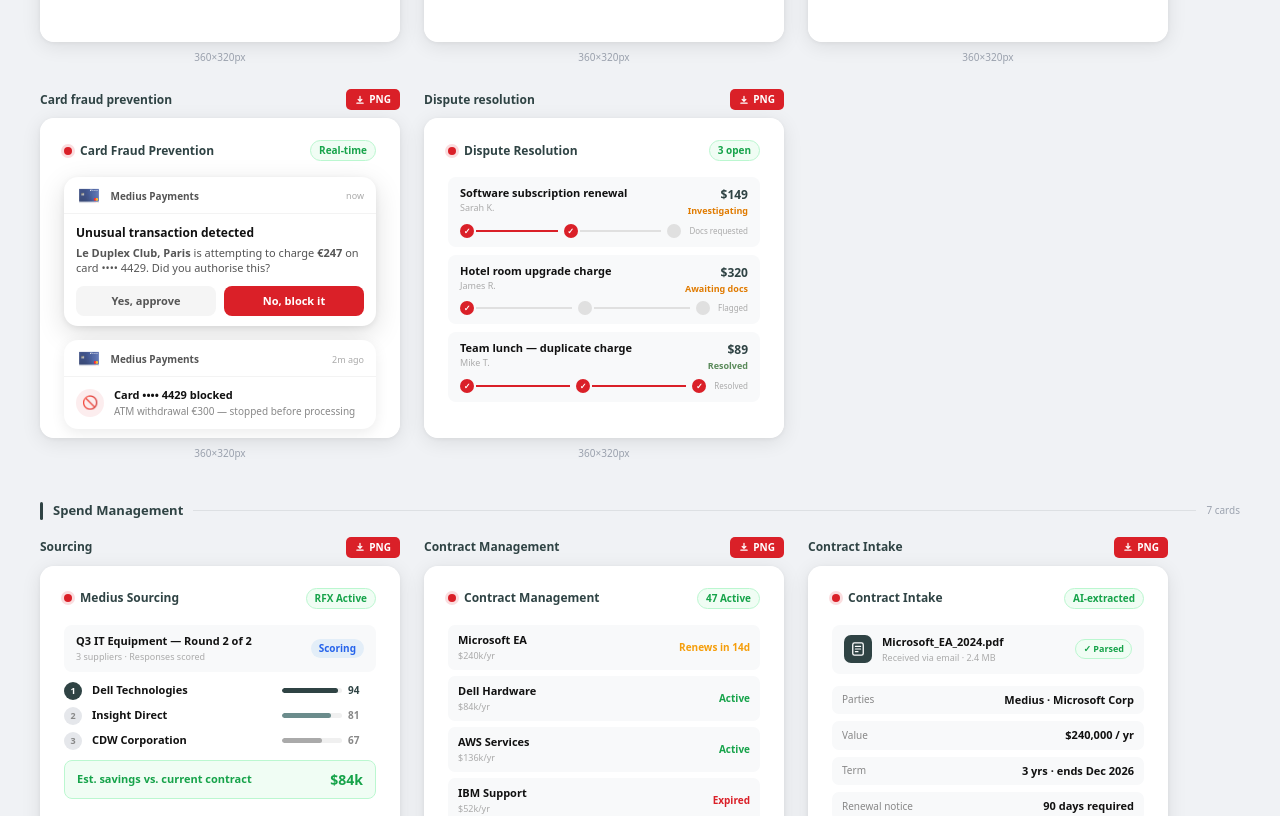
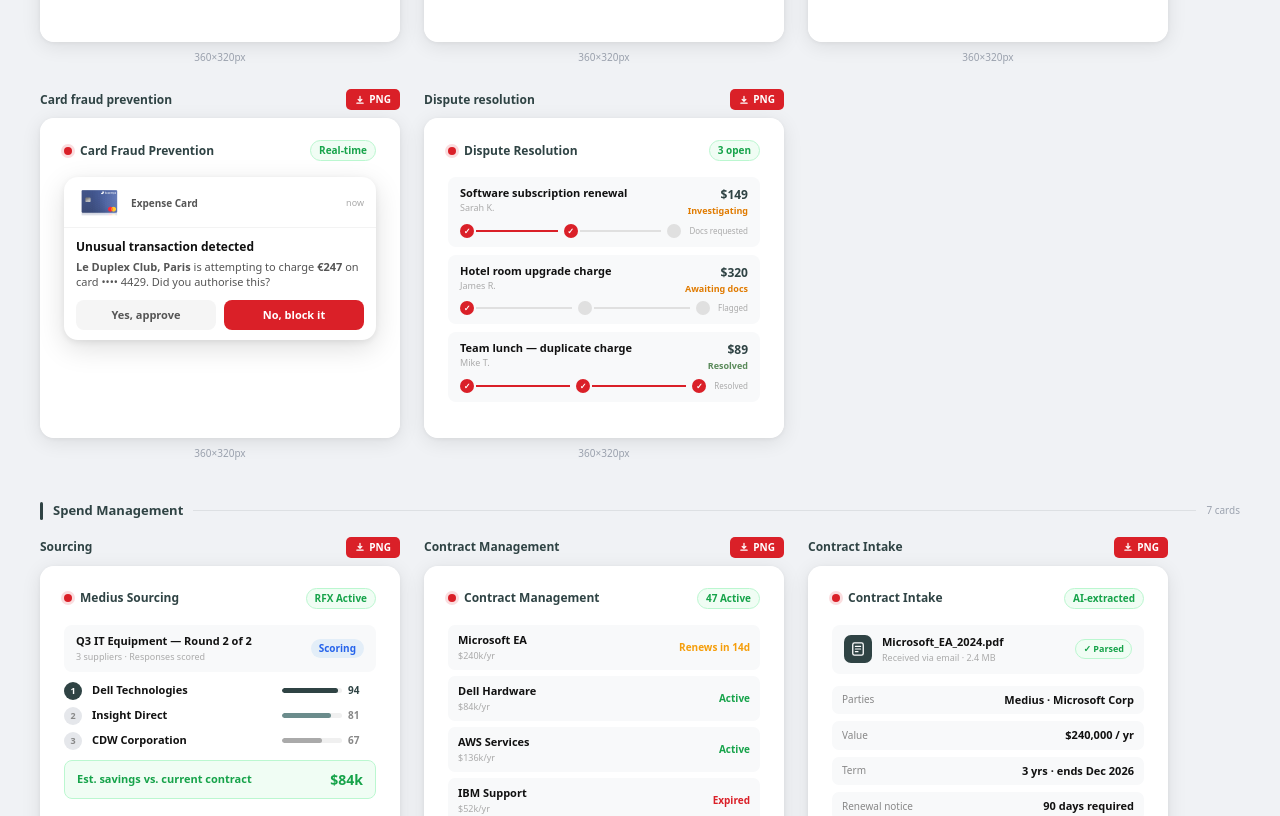
Before and after one commit to gableend/MediusAI, a Next.js app: page /all-cards in a window 1280 px wide. Shown: the part 2174-2990 px from the top of the page. Built offline with nearby package versions, Linux system fonts and the light colour scheme.

Commit message:
Simplify Card Fraud Prevention notification
- Remove second (resolved) notification — show only the pending one
- Increase Expense Card image height 18px → 32px
- Rename label "Medius Payments" → "Expense Card"

```diff
--- a/src/components/CardComponents.tsx
+++ b/src/components/CardComponents.tsx
@@ -783,8 +783,8 @@ export function PMFraudPreventionCard({ active, exit, variant = "compact" }: Car
           display: "flex", alignItems: "center", gap: "8px",
           padding: "10px 12px 8px", borderBottom: "1px solid #f3f3f3",
         }}>
-          <img src="/images/expensya-card.png" alt="" style={{ height: "18px", width: "auto" }} />
-          <span style={{ fontSize: "10px", fontWeight: 700, color: "#555", flex: 1 }}>Medius Payments</span>
+          <img src="/images/expensya-card.png" alt="" style={{ height: "32px", width: "auto" }} />
+          <span style={{ fontSize: "10px", fontWeight: 700, color: "#555", flex: 1 }}>Expense Card</span>
           <span style={{ fontSize: "9px", color: "#aaa" }}>now</span>
         </div>
         {/* Notification body */}
@@ -815,37 +815,6 @@ export function PMFraudPreventionCard({ active, exit, variant = "compact" }: Car
         </div>
       </div>
 
-      {/* Second notification — resolved (full only) */}
-      {variant === "full" && (
-        <div style={{
-          background: "white", borderRadius: "14px",
-          boxShadow: "0 4px 14px rgba(0,0,0,0.08)",
-          overflow: "hidden",
-          opacity: active ? 1 : 0, transition: "opacity 0.35s ease 0.3s",
-        }}>
-          <div style={{
-            display: "flex", alignItems: "center", gap: "8px",
-            padding: "10px 12px 8px", borderBottom: "1px solid #f3f3f3",
-          }}>
-            <img src="/images/expensya-card.png" alt="" style={{ height: "18px", width: "auto" }} />
-            <span style={{ fontSize: "10px", fontWeight: 700, color: "#555", flex: 1 }}>Medius Payments</span>
-            <span style={{ fontSize: "9px", color: "#aaa" }}>2m ago</span>
-          </div>
-          <div style={{ padding: "10px 12px", display: "flex", alignItems: "center", gap: "10px" }}>
-            <div style={{
-              width: "28px", height: "28px", borderRadius: "50%", flexShrink: 0,
-              background: "rgba(218,32,40,0.08)",
-              display: "flex", alignItems: "center", justifyContent: "center",
-            }}>
-              <span style={{ fontSize: "13px" }}>🚫</span>
-            </div>
-            <div>
-              <div style={{ fontSize: "11px", fontWeight: 700, color: "#111" }}>Card •••• 4429 blocked</div>
-              <div style={{ fontSize: "10px", color: "#888" }}>ATM withdrawal €300 — stopped before processing</div>
-            </div>
-          </div>
-        </div>
-      )}
     </div>
   );
 }
```
